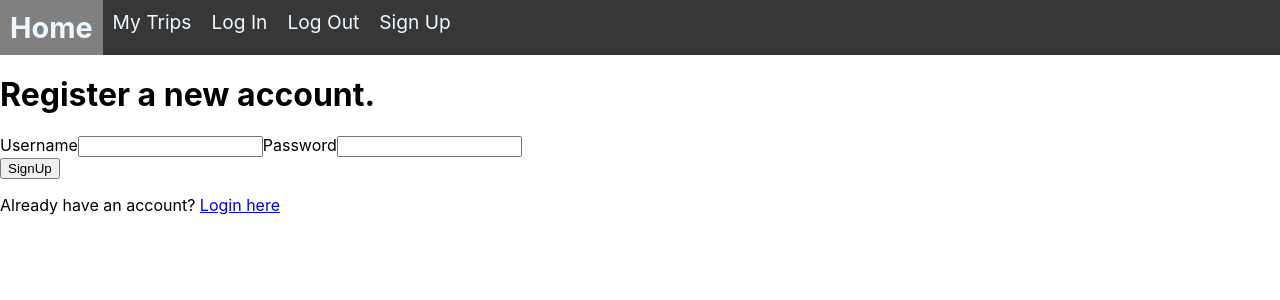
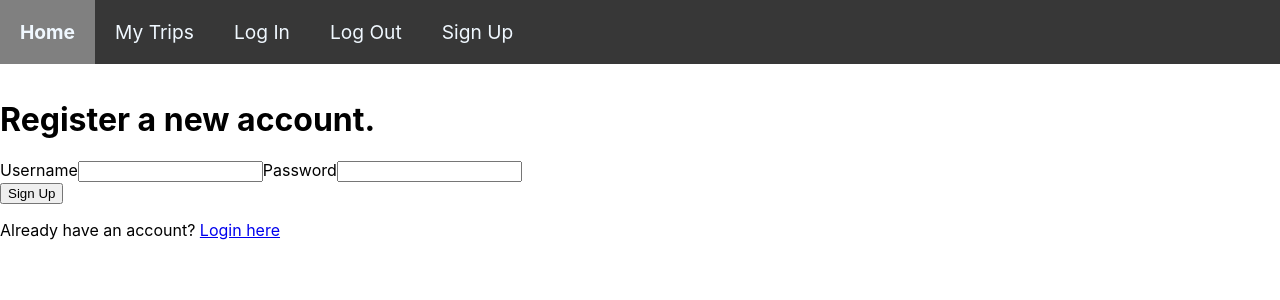
Before and after one commit to gleekl/Team-Project-1, a React (Create React App) app in the folder client/: page /signup in a window 1280 px wide. Shown: the top 300 px of the page. Built offline with nearby package versions, Linux system fonts and the light colour scheme; no server answers.

Commit message:
Minor changes.

```diff
--- a/client/src/App.css
+++ b/client/src/App.css
@@ -2,24 +2,24 @@
   box-sizing: border-box;
 }
 
+/* Navigation Bar */
 nav {
-  color: azure;
   background: rgb(55, 55, 55);
   display: flex;
   align-items: stretch;
   position: fixed;
-  top: 0px;
+  top: 0;
   width: 100%;
-  height: 55px;
 }
 
 nav h1 {
+  font-size: inherit;
   margin: 0;
 }
 
 nav a {
   color: aliceblue;
-  padding: 10px;
+  padding: 20px;
   font-size: 1.2em;
   text-decoration: none;
 }
@@ -29,7 +29,7 @@ nav a:hover {
 }
 
 main {
-  margin-top: 75px;
+  margin-top: 100px;
 }
 
 .trip-card {
--- a/client/src/App.js
+++ b/client/src/App.js
@@ -1,5 +1,5 @@
 import { useEffect, useState } from 'react';
-import { Routes, Route } from 'react-router-dom'
+import { Routes, Route, useNavigate } from 'react-router-dom'
 
 import "./App.css";
 import NavigationBar from './components/Nav/NavigationBar';
@@ -11,6 +11,9 @@ import Signup from './components/Users/Signup';
 
 function App() {
   const [trips, setTrips] = useState(null)
+  const [authorised, setAuthorised] = useState(null)
+
+  const navigate = useNavigate()
 
   const getTrips = async () => {
     const url = 'http://localhost:3000/trips'
@@ -19,7 +22,24 @@ function App() {
     setTrips(data)
   }
 
+  const handleAuthentication = (authed) => {
+    setAuthorised(authed)
+    navigate('/')
+  }
+
+  const handleLogout = () => {
+    setAuthorised(false)
+    navigate('/')
+  }
+
   useEffect(() => {
+    const checkIfLoggedIn = async () => {
+      const res = await fetch('/users/isauthorised')
+      const data = await res.json()
+      console.log(data.msg);
+      setAuthorised(data.authorised)
+    }
+    checkIfLoggedIn()
     getTrips()
   }, [])
 
--- a/client/src/components/Users/Signup.js
+++ b/client/src/components/Users/Signup.js
@@ -44,7 +44,7 @@ const Signup = (props) => {
           id="password"
         />
       </div>
-      <input type="submit" value="SignUp" />
+      <input type="submit" value="Sign Up" />
       <p>Already have an account? <Link to="/login">Login here</Link></p>
     </form>
   )
```
Also changed, not shown: 2 other files (tests, documents, lock files or other folders).
